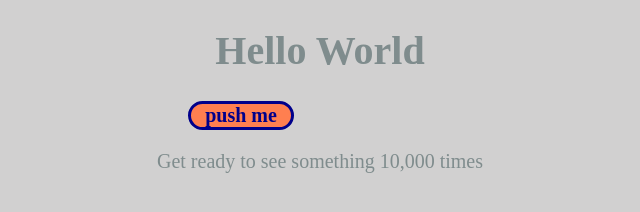
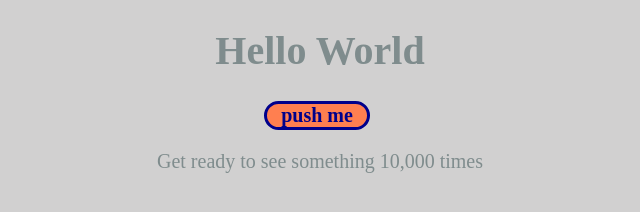
Before and after one commit to Tyspice/10-000_times, a plain HTML site: page 10,000 _times/index.html in a window 1280 px wide. Shown: the whole page, without its empty margins (320-960 px from the left). Drawn offline with Linux system fonts and the light colour scheme.

Commit message:
Fixed the button issue. albeit not elegantly

```diff
--- a/10,000 _times/script.js
+++ b/10,000 _times/script.js
@@ -10,6 +10,7 @@ function myFunk(thng) {
 };
 
 document.querySelector('.btn').addEventListener('click',function(){
-        myFunk(prompt("What would you like me to print 10,000 times?"));
+
+    myFunk(prompt("What would you like me to print 10,000 times?"))
 
 });
--- a/10,000 _times/style.css
+++ b/10,000 _times/style.css
@@ -10,12 +10,13 @@ h1 {
 }
 
 .container {
-    flex: content;
+    margin: auto;
+    max-width: 300px;
 
 }
 
 .bodyContainer {
-    flex: content;
+
 
 }
 
@@ -26,8 +27,8 @@ h1 {
     border-radius: 20px;
     background-color: coral;
     color: darkblue;
-    max-width: 100px;
-    margin: auto 500px;
+    margin: auto 100px auto auto;
+    max-width: 100px
 
 }
 
```
Also changed, not shown: 1 other file.
